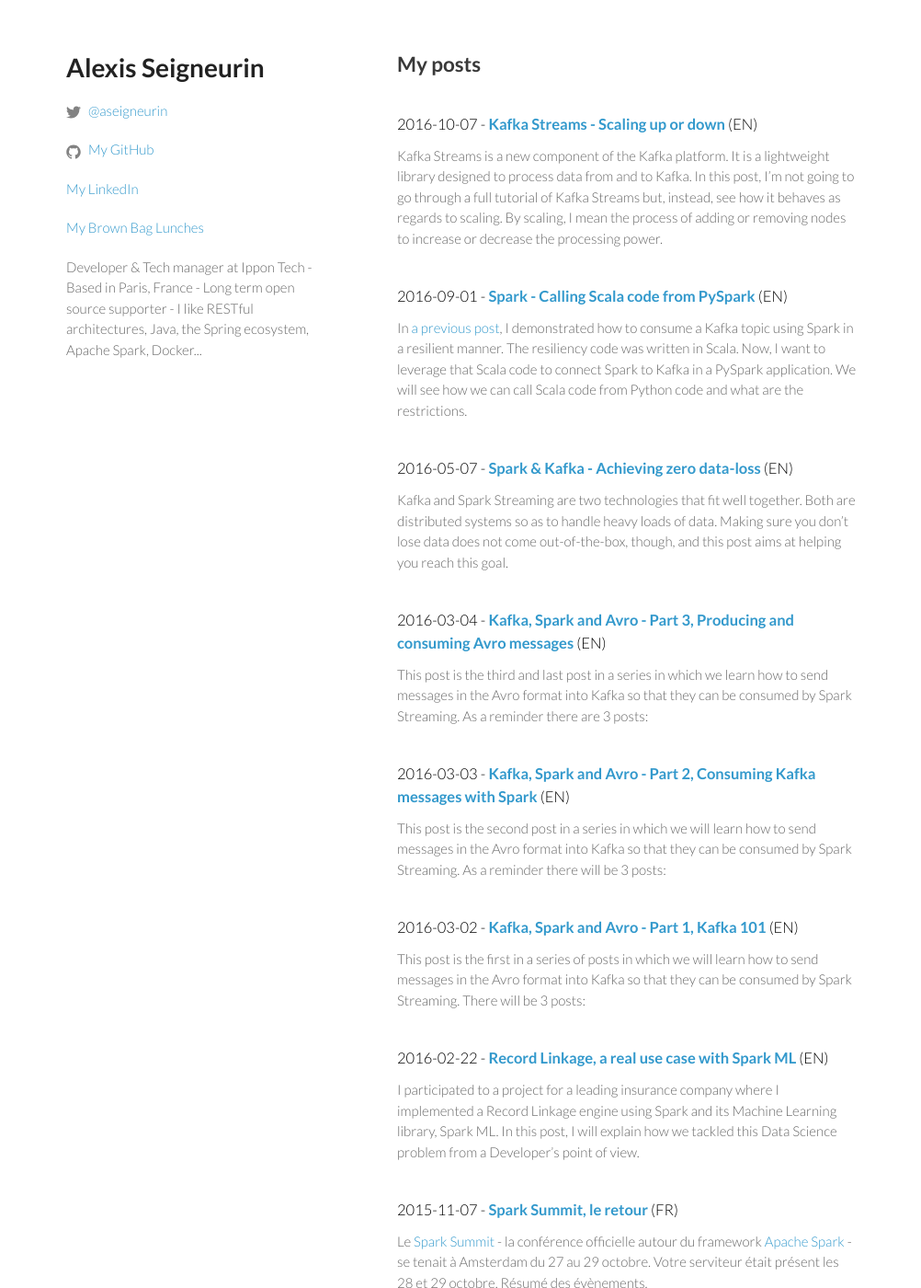
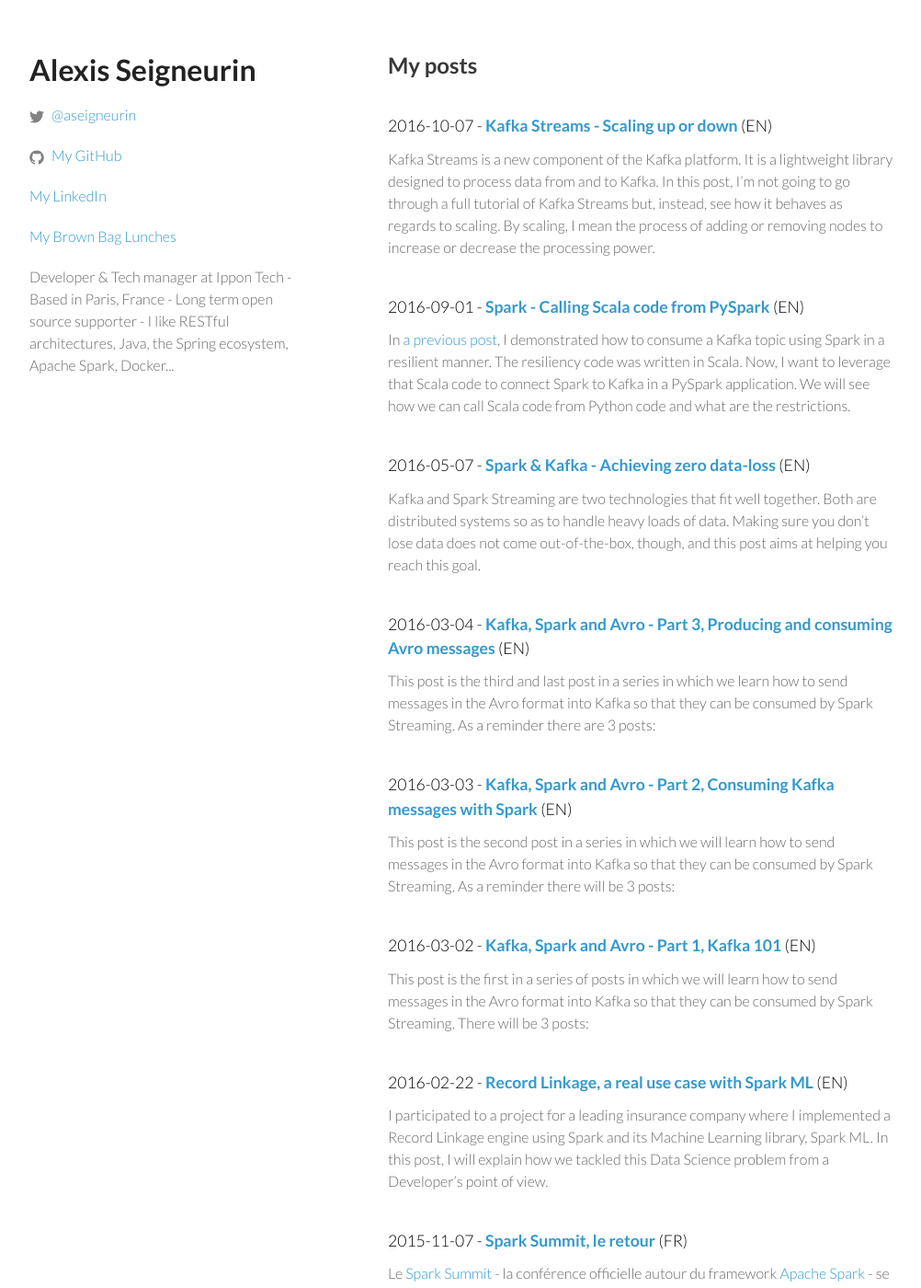
Before and after one commit to aseigneurin/aseigneurin.github.io, a Jekyll site: the page built from index.html, in a window 1280 px wide and 1400 px high. Shown: the whole window at 92% size, without its empty margins (138-1140 px from the left). Built offline with Jekyll 4.4.1, drawn with Linux system fonts in a browser that asks for light colours; nearby versions of some CDN libraries.

Commit message:
larger fonts

```diff
--- a/css/styles.css
+++ b/css/styles.css
@@ -2,7 +2,7 @@
 
 body {
   padding:50px;
-  font:15px/1.5 Lato, "Helvetica Neue", Helvetica, Arial, sans-serif;
+  font:16px/1.5 Lato, "Helvetica Neue", Helvetica, Arial, sans-serif;
   color:#666;
   font-weight:300;
 }
@@ -21,7 +21,7 @@
 }
 
 h1 {
-  font-size:28px;
+  font-size:32px;
 }
 
 h2 {
@@ -45,7 +45,7 @@
 }
 
 .wrapper {
-  width:860px;
+  width:940px;
   margin:0 auto;
 }
 
@@ -59,7 +59,7 @@
 code, pre {
   font-family:Monaco, Bitstream Vera Sans Mono, Lucida Console, Terminal;
   color:#333;
-  font-size:12px;
+  font-size:13px;
 }
 
 pre {
@@ -95,7 +95,7 @@
 }
 
 header {
-  width:270px;
+  width:300px;
   float:left;
   position:fixed;
 }
@@ -117,7 +117,7 @@
   border-radius:5px;
   border:1px solid #d2d2d2;
   box-shadow:inset #fff 0 1px 0, inset rgba(0,0,0,0.03) 0 -1px 0;
-  width:270px;
+  width:300px;
 }
 
 header li {
@@ -159,7 +159,7 @@
 }
 
 section {
-  width:500px;
+  width:550px;
   float:right;
   padding-bottom:50px;
 }
```
